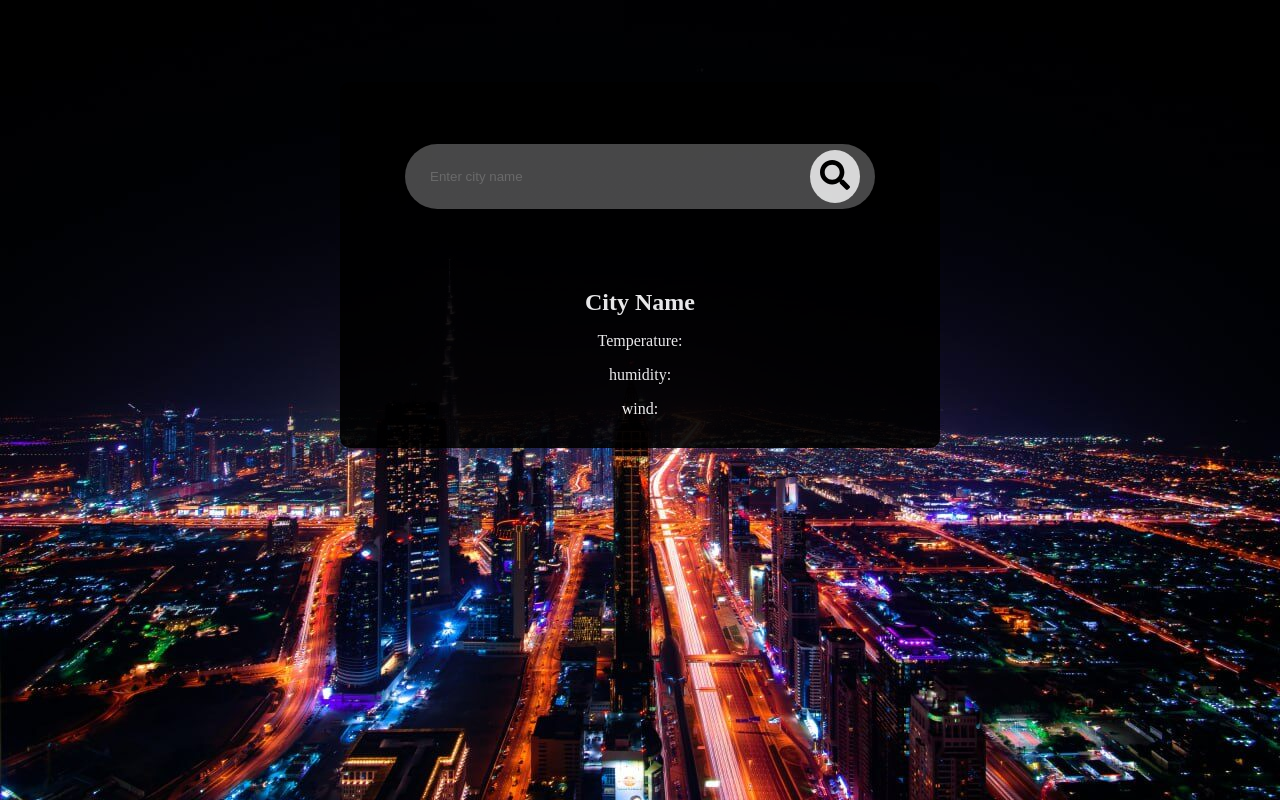
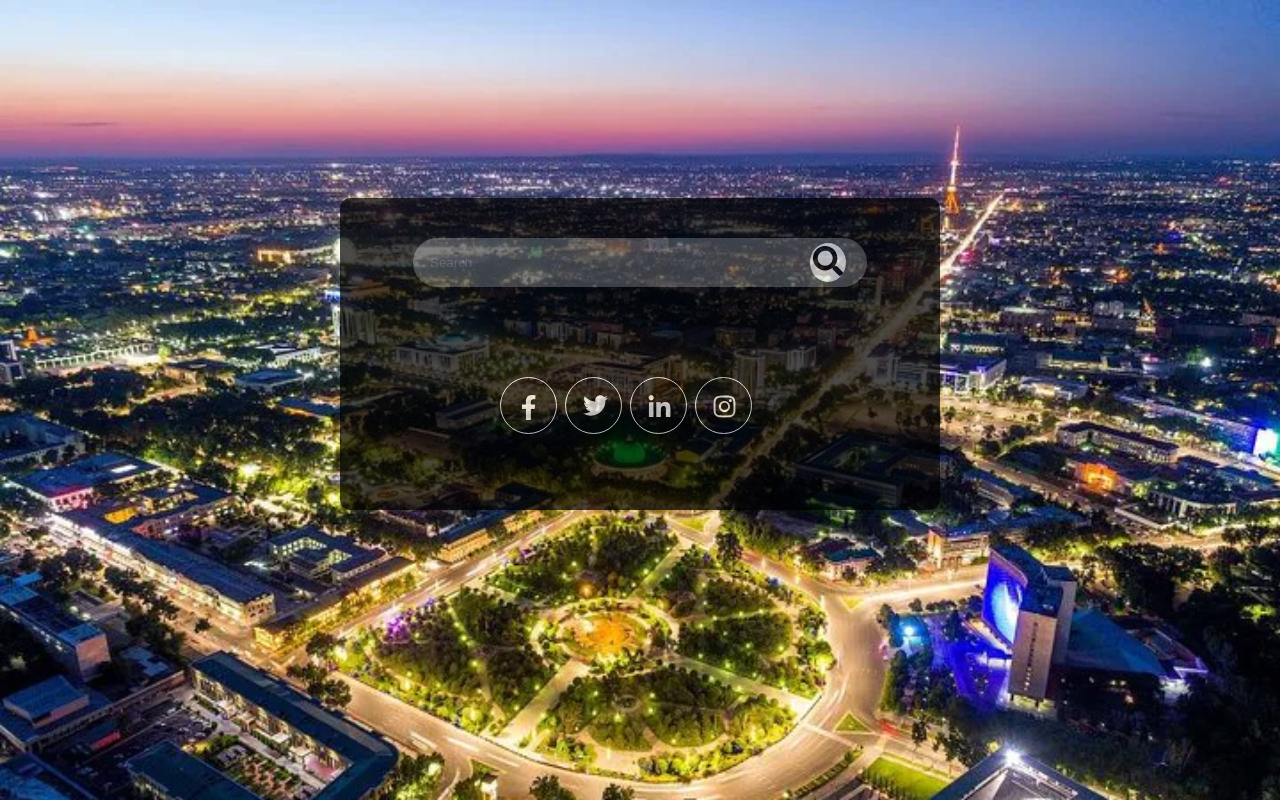
Before and after one commit to Alisher003/weathe-app, a plain HTML site: page index.html in a window 1280 px wide. Drawn offline with Linux system fonts and the light colour scheme.

Commit message:
add style

```diff
--- a/index.html
+++ b/index.html
@@ -11,22 +11,37 @@
 
   <div class="container">
     <div class="wether">
-     <h1>Weather App</h1>
      <form>
       <div class="search-box">
-        <input  type="text" placeholder="Enter city name" class="search-input">
+        <input  type="text" placeholder="Search" class="search-input">
         <button class="search-btn" type="submit">
           <img src="./img/search.svg" alt="">
         </button>
       </div>
     </form>
     <div class="weather-details">
-      <h2 id="City">City Name</h2>
-      <p>Temperature: <span id="temperature"></span></p>
-      <p>humidity: <span id="humidity"></span></p>
-      <p>wind: <span id="wind"></span></p>
+      <h2 id="City"></h2>
+      <p><span id="temperature"></span></p>
+      <p><span id="humidity"></span></p>
+      <p><span id="wind"></span></p>
+
+      <ul class="ul-link"">
+        <li class="box-link">
+          <img class="box-img" src="./img/facebok.svg" alt="">
+        </li>
+        <li class="box-link">
+          <img class="box-img" src="./img/twiter.svg" alt="">
+        </li>
+        <li class="box-link">
+          <img class="box-img" src="./img/linkidin.svg" alt="">
+        </li>
+        <li class="box-link">
+          <img class="box-img" src="./img/instagram.svg" alt="">
+        </li>
+      </ul>
     </div>
    </div>
+
   </div>
 
   <script src="./main.js"></script>
--- a/main.css
+++ b/main.css
@@ -1,5 +1,5 @@
 body {
-  background-image: url(./img/bg.jpg);
+  background-image: url(./img/bg.webp);
   background-repeat: no-repeat;
   background-size: 100%;
 }
@@ -8,15 +8,16 @@ body {
   max-width: 600px;
   margin: 0 auto;
   text-align: center;
-  padding-top: 50px;
+  padding-top: 15%;
 }
 
 .wether {
   max-width: 760px;
   height: auto;
+  padding: 40px 0;
   background: linear-gradient(0deg, #000000, #000000), #000000;
   border-radius: 10px;
-  opacity: 0.9;
+  opacity: 0.7;
 }
 
 .search-box {
@@ -37,10 +38,9 @@ form {
 input[type="text"] {
   margin: 0 auto;
   color: #ffffff;
-  padding: 25px;
+  padding: 17px;
   border: none;
   border-radius: 55px;
-  background: transparent;
   background: linear-gradient(0deg, rgba(0, 0, 0, 0.1), rgba(0, 0, 0, 0.1)), #585858;
   width: 70%;
 }
@@ -48,9 +48,9 @@ input[type="text"] {
 button[type="submit"] {
   position: absolute;
   margin-left: 470px;
-  padding: 10px;
+  border-radius: 100%;
+  padding: 3px;
   border: none;
-  border-radius: 100%;
   color: #fff;
   cursor: pointer;
 }
@@ -74,3 +74,29 @@ p {
 span {
   font-weight: bold;
 }
+
+.ul-link {
+  list-style: none;
+  display: flex;
+  align-items: center;
+  gap: 8px;
+  margin-top: 30px;
+  margin-left: 100px;
+}
+
+.box-link {
+  width: 55px;
+  height: 55px;
+  border-radius: 50px;
+  display: block;
+  border: 1px solid #ffffff;
+  cursor: pointer;
+}
+
+.box-img {
+  margin: 17px;
+}
+
+.box-link:hover {
+  opacity: 0.7;
+}
```
Also changed, not shown: img/bg.jpg (deleted), img/bg.webp (added), img/facebok.svg (added), img/instagram.svg (added), img/linkidin.svg (added), img/twiter.svg (added).
